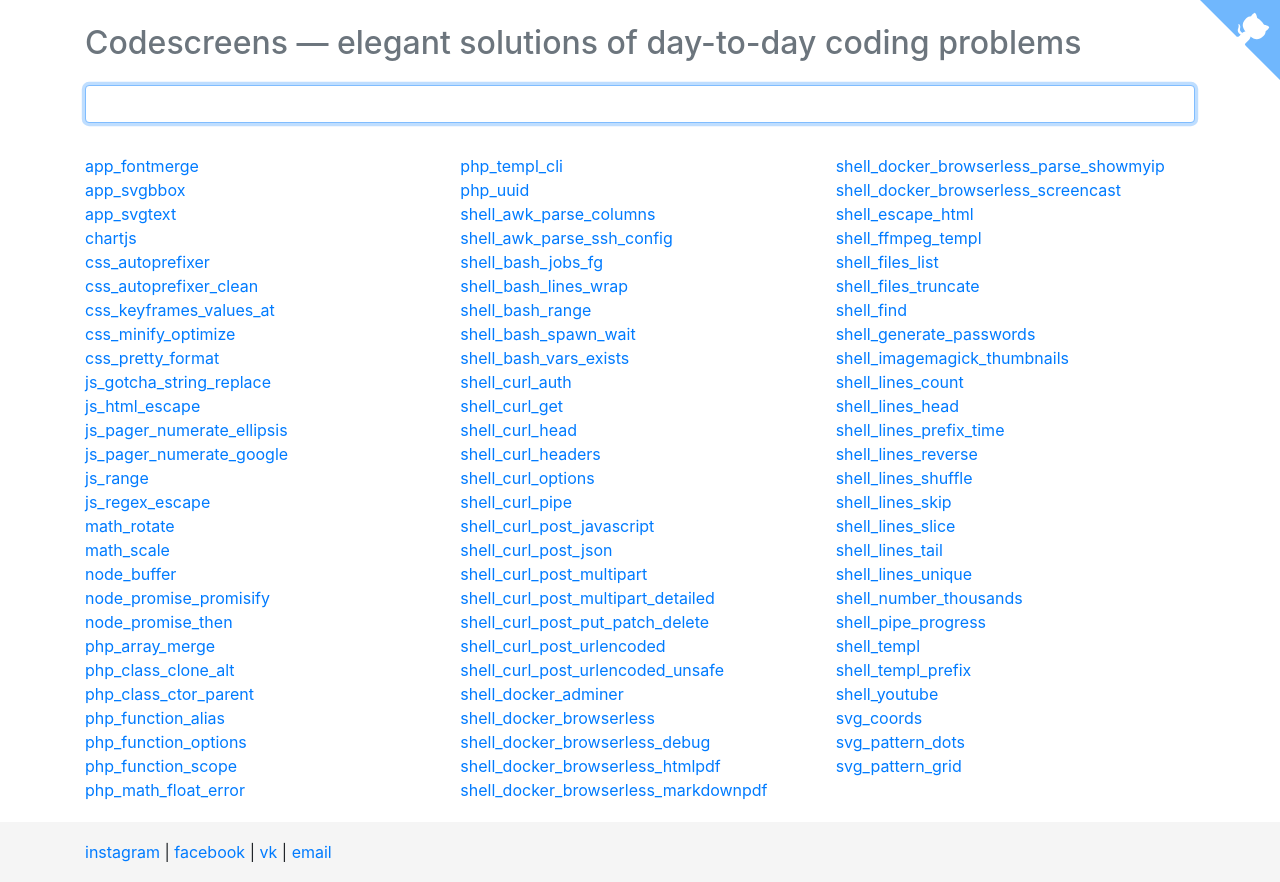
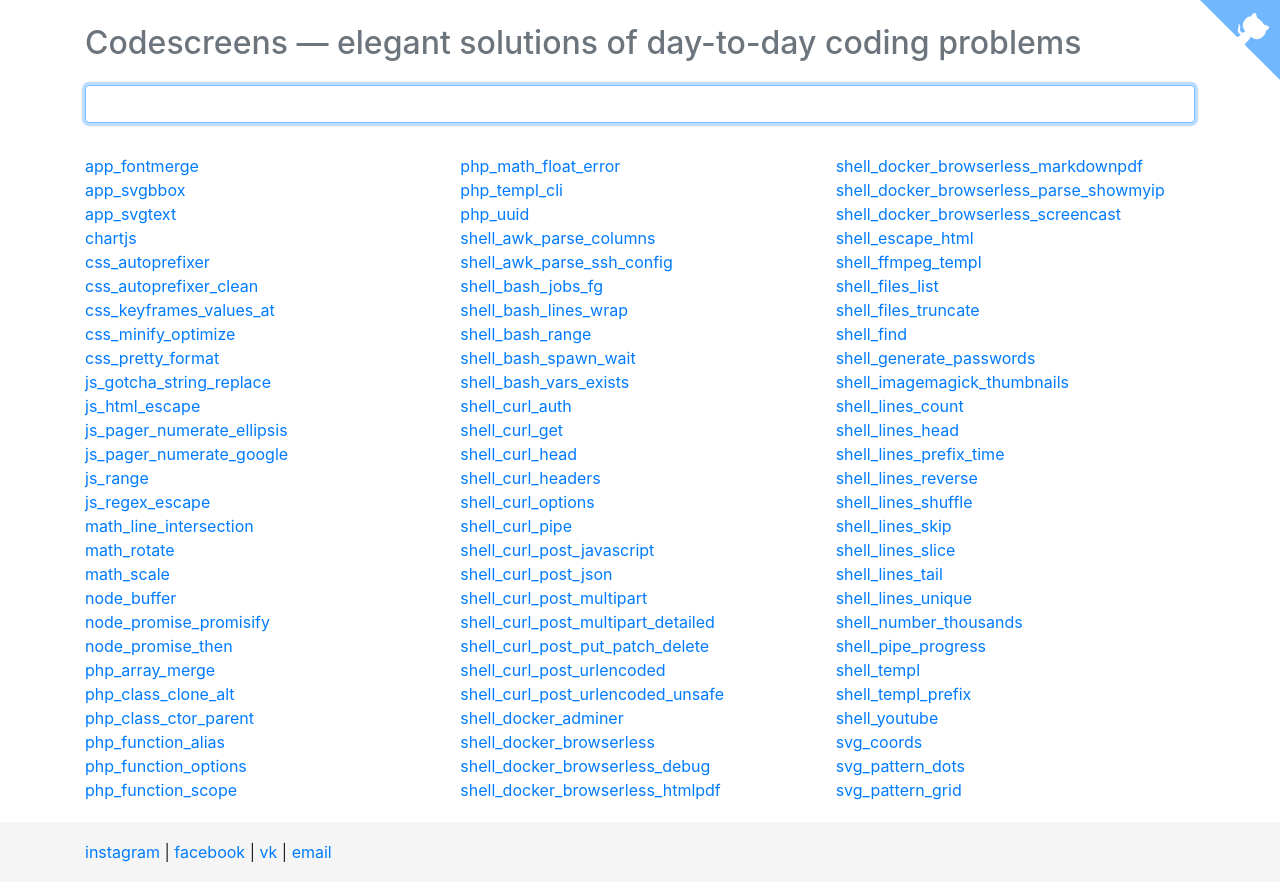
Before and after one commit to vbarbarosh/codescreens, a plain HTML site: page docs/index.html in a window 1280 px wide. Drawn offline with nearby package versions, Linux system fonts and the light colour scheme.

Commit message:
add math_line_intersection

```diff
--- a/docs/index.html
+++ b/docs/index.html
@@ -129,6 +129,7 @@ body {
                 {name: 'js_pager_numerate_google', gist_url: 'https://git.io/fjWZ1'},
                 {name: 'js_range', gist_url: 'https://git.io/fjI5w'},
                 {name: 'js_regex_escape', gist_url: 'https://git.io/fjIBx'},
+                {name: 'math_line_intersection', gist_url: 'https://git.io/fjVIm'},
                 {name: 'math_rotate', gist_url: 'https://git.io/fjEJj'},
                 {name: 'math_scale', gist_url: 'https://git.io/fjEuw'},
                 {name: 'node_buffer', gist_url: 'https://git.io/fjR3u'},
```
Also changed, not shown: demos/math_line_intersection.html (renamed from schedule/math_line_intersection.html), img/math_line_intersection.png (renamed from schedule/math_line_intersection.png).
